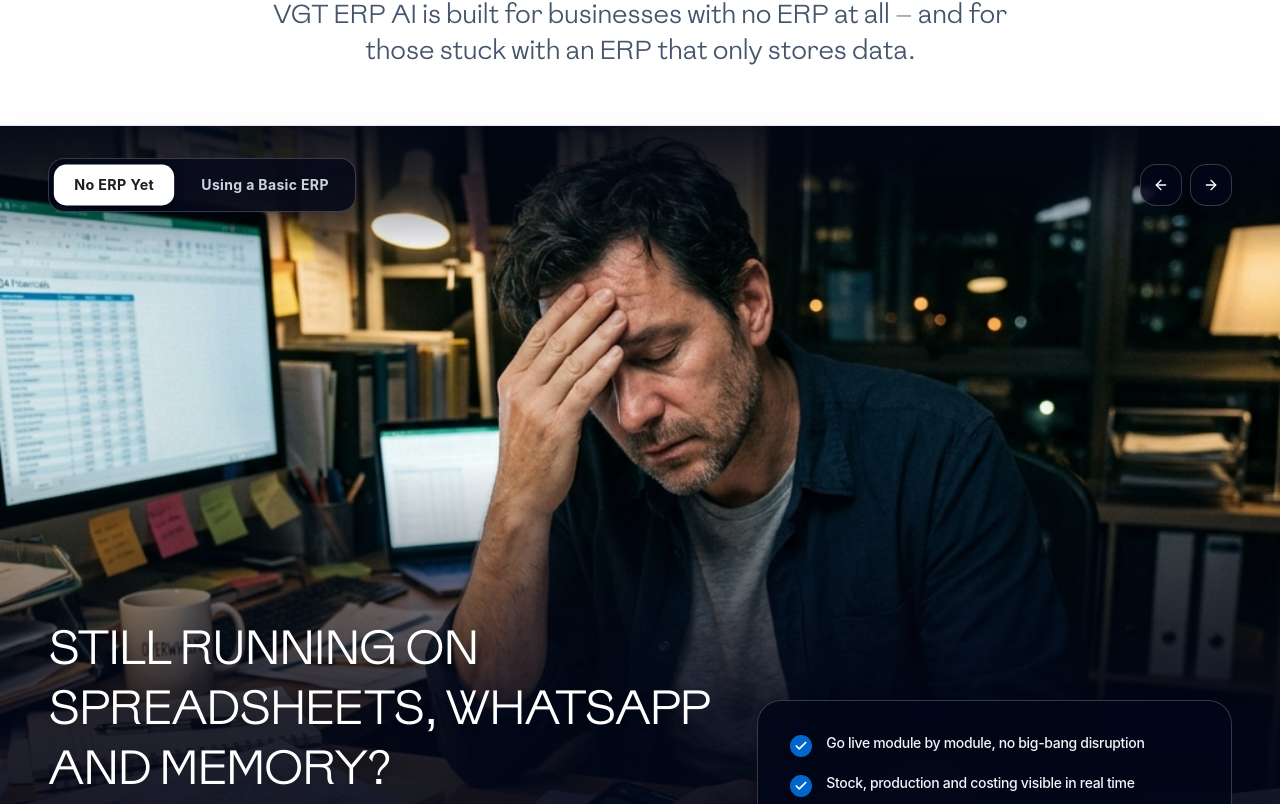
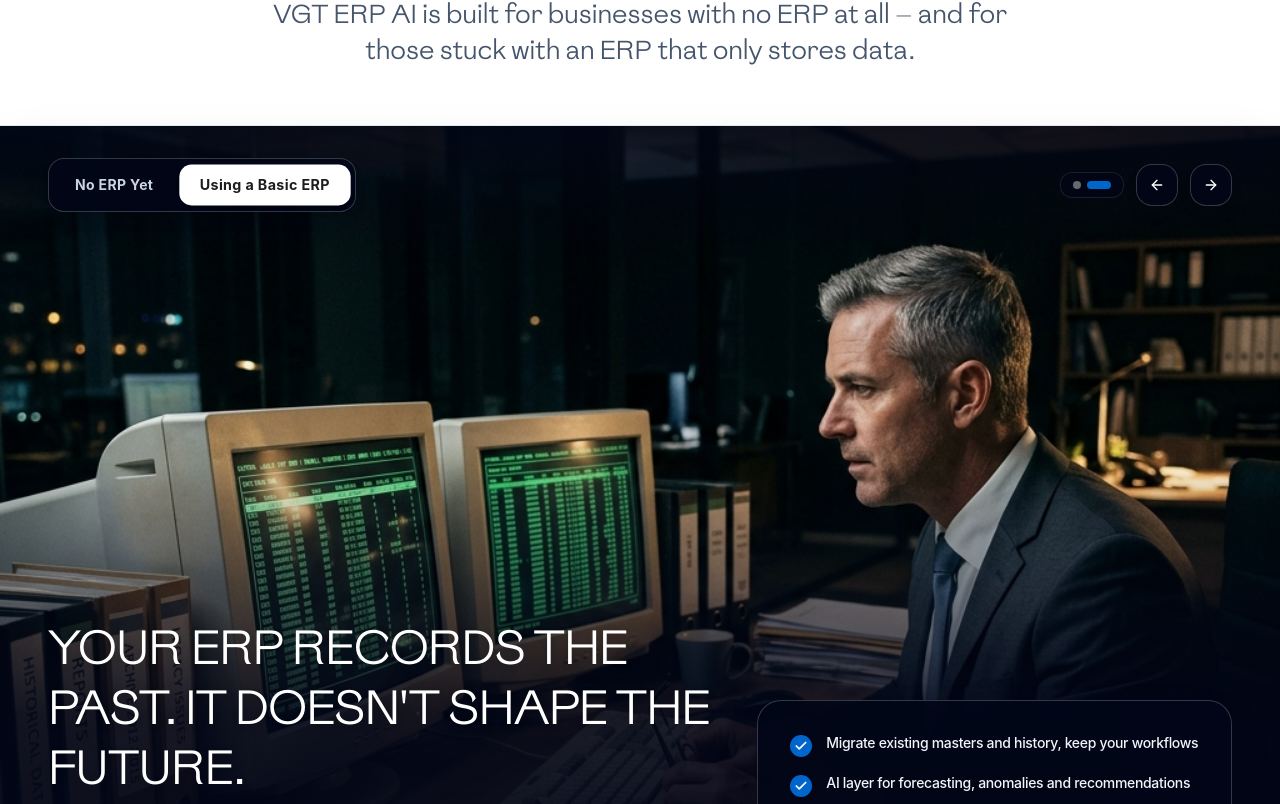
Before and after one commit to Florid6666/VGT-ERP-AI, a React (Vite) app: page / in a window 1280 px wide. Shown: the part 1696-2500 px from the top of the page. Built offline with nearby package versions, Linux system fonts and the light colour scheme.

Commit message:
Add custom background image for slide 2 and convert StartingPointsSection into interactive auto-playing slideshow

```diff
--- a/src/components/StartingPointsSection.tsx
+++ b/src/components/StartingPointsSection.tsx
@@ -1,8 +1,10 @@
-import React, { useState } from 'react';
+import React, { useState, useEffect, useRef } from 'react';
 import { Check, ArrowLeft, ArrowRight } from 'lucide-react';
 
 export const StartingPointsSection: React.FC = () => {
   const [activeSlide, setActiveSlide] = useState<number>(0);
+  const [isPaused, setIsPaused] = useState<boolean>(false);
+  const timerRef = useRef<ReturnType<typeof setInterval> | null>(null);
 
   const startingPoints = [
     {
@@ -25,7 +27,7 @@ export const StartingPointsSection: React.FC = () => {
       title: "YOUR ERP RECORDS THE PAST. IT DOESN'T SHAPE THE FUTURE.",
       description:
         "Basic ERP tells you what happened. VGT ERP AI tells you what will happen, what to do about it, and then does most of it for you — on top of the data you already have.",
-      bgImage: '/images/erp_ai_operations.png',
+      bgImage: '/images/legacy_erp_past_records.png',
       highlights: [
         "Migrate existing masters and history, keep your workflows",
         "AI layer for forecasting, anomalies and recommendations",
@@ -34,6 +36,26 @@ export const StartingPointsSection: React.FC = () => {
       ],
     },
   ];
+
+  // Automatic Slideshow Timer (6s rotation)
+  useEffect(() => {
+    if (!isPaused) {
+      timerRef.current = setInterval(() => {
+        setActiveSlide((prev) => (prev + 1) % startingPoints.length);
+      }, 6000);
+    }
+    return () => {
+      if (timerRef.current) clearInterval(timerRef.current);
+    };
+  }, [isPaused, startingPoints.length]);
+
+  const handleNext = () => {
+    setActiveSlide((prev) => (prev + 1) % startingPoints.length);
+  };
+
+  const handlePrev = () => {
+    setActiveSlide((prev) => (prev === 0 ? startingPoints.length - 1 : prev - 1));
+  };
 
   const current = startingPoints[activeSlide];
 
@@ -55,9 +77,12 @@ export const StartingPointsSection: React.FC = () => {
         </p>
       </div>
 
-      {/* 100% Full-Bleed Stretched Covered Container */}
-      <div className="relative w-full overflow-hidden min-h-[680px] sm:min-h-[780px] lg:min-h-[840px] border-t border-slate-200 shadow-2xl transition-all duration-700 text-left group">
-
+      {/* 100% Full-Bleed Interactive Slideshow Container */}
+      <div
+        className="relative w-full overflow-hidden min-h-[680px] sm:min-h-[780px] lg:min-h-[840px] border-t border-slate-200 shadow-2xl transition-all duration-700 text-left group"
+        onMouseEnter={() => setIsPaused(true)}
+        onMouseLeave={() => setIsPaused(false)}
+      >
         {/* Full-Bleed Stretched Background Image */}
         <img
           key={current.id}
@@ -75,8 +100,9 @@ export const StartingPointsSection: React.FC = () => {
         {/* Full-Bleed Overlay Content Wrapper */}
         <div className="max-w-7xl mx-auto px-4 sm:px-6 lg:px-12 relative z-10 pt-6 sm:pt-8 pb-8 sm:pb-12 flex flex-col justify-between min-h-[680px] sm:min-h-[780px] lg:min-h-[840px]">
 
-          {/* Top Bar Switcher Tabs */}
+          {/* Top Bar Switcher Tabs & Controls */}
           <div className="flex items-center justify-between gap-4 pb-6">
+            {/* Slide Tabs */}
             <div className="flex items-center gap-2 bg-slate-950/80 p-1.5 rounded-2xl border border-white/20 backdrop-blur-xl shadow-lg">
               {startingPoints.map((item, idx) => (
                 <button
@@ -93,19 +119,33 @@ export const StartingPointsSection: React.FC = () => {
               ))}
             </div>
 
-            {/* Slider Controls */}
-            <div className="flex items-center gap-2">
+            {/* Slideshow Navigation & Progress Indicator */}
+            <div className="flex items-center gap-3">
+              {/* Dot indicators */}
+              <div className="hidden sm:flex items-center gap-1.5 px-3 py-2 rounded-xl bg-slate-950/60 border border-white/10 backdrop-blur-md">
+                {startingPoints.map((_, idx) => (
+                  <button
+                    key={idx}
+                    onClick={() => setActiveSlide(idx)}
+                    className={`h-2 rounded-full transition-all duration-300 ${
+                      activeSlide === idx ? 'w-6 bg-[#0066CC]' : 'w-2 bg-white/40 hover:bg-white/70'
+                    }`}
+                  />
+                ))}
+              </div>
+
+              {/* Prev / Next Buttons */}
               <button
-                onClick={() => setActiveSlide((prev) => (prev === 0 ? 1 : 0))}
+                onClick={handlePrev}
                 className="p-3 rounded-2xl bg-slate-950/80 hover:bg-slate-900 text-white border border-white/20 transition-all active:scale-95 backdrop-blur-xl shadow-lg"
-                title="Previous Option"
+                title="Previous Slide"
               >
                 <ArrowLeft className="w-4 h-4" />
               </button>
               <button
-                onClick={() => setActiveSlide((prev) => (prev === 0 ? 1 : 0))}
+                onClick={handleNext}
                 className="p-3 rounded-2xl bg-slate-950/80 hover:bg-slate-900 text-white border border-white/20 transition-all active:scale-95 backdrop-blur-xl shadow-lg"
-                title="Next Option"
+                title="Next Slide"
               >
                 <ArrowRight className="w-4 h-4" />
               </button>
@@ -116,7 +156,7 @@ export const StartingPointsSection: React.FC = () => {
           <div className="grid grid-cols-1 lg:grid-cols-12 gap-8 items-end pt-8 pb-2">
             {/* Left Headline & Description (7 cols) */}
             <div className="lg:col-span-7">
-              <h3 className="text-3xl sm:text-4xl lg:text-5xl font-extrabold text-white mb-6 tracking-tight leading-tight uppercase drop-shadow-md">
+              <h3 className="text-3xl sm:text-4xl lg:text-5xl font-extrabold text-white mb-6 tracking-tight leading-tight uppercase drop-shadow-md transition-all duration-500">
                 {current.title}
               </h3>
 
```
Also changed, not shown: public/images/legacy_erp_past_records.png (added).
